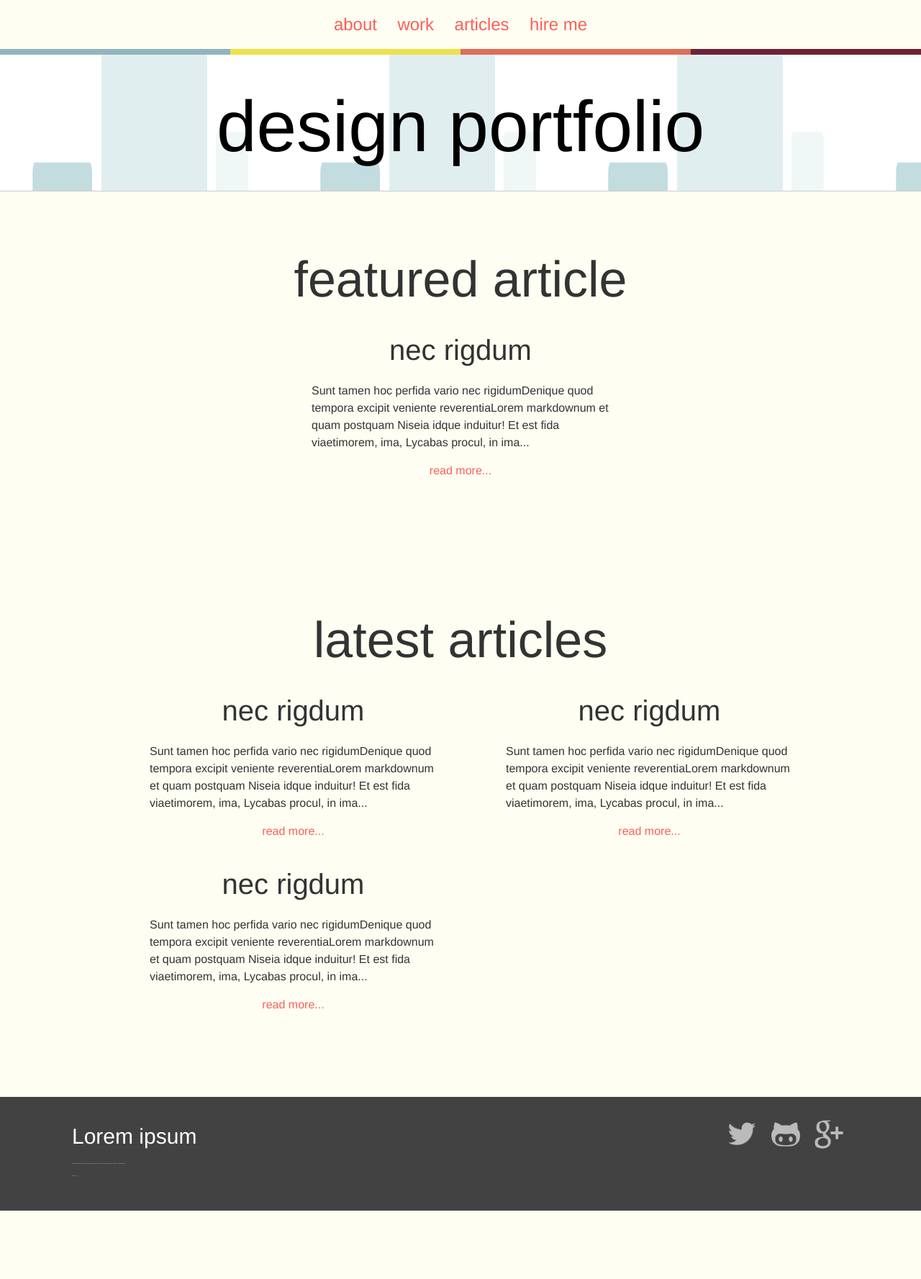
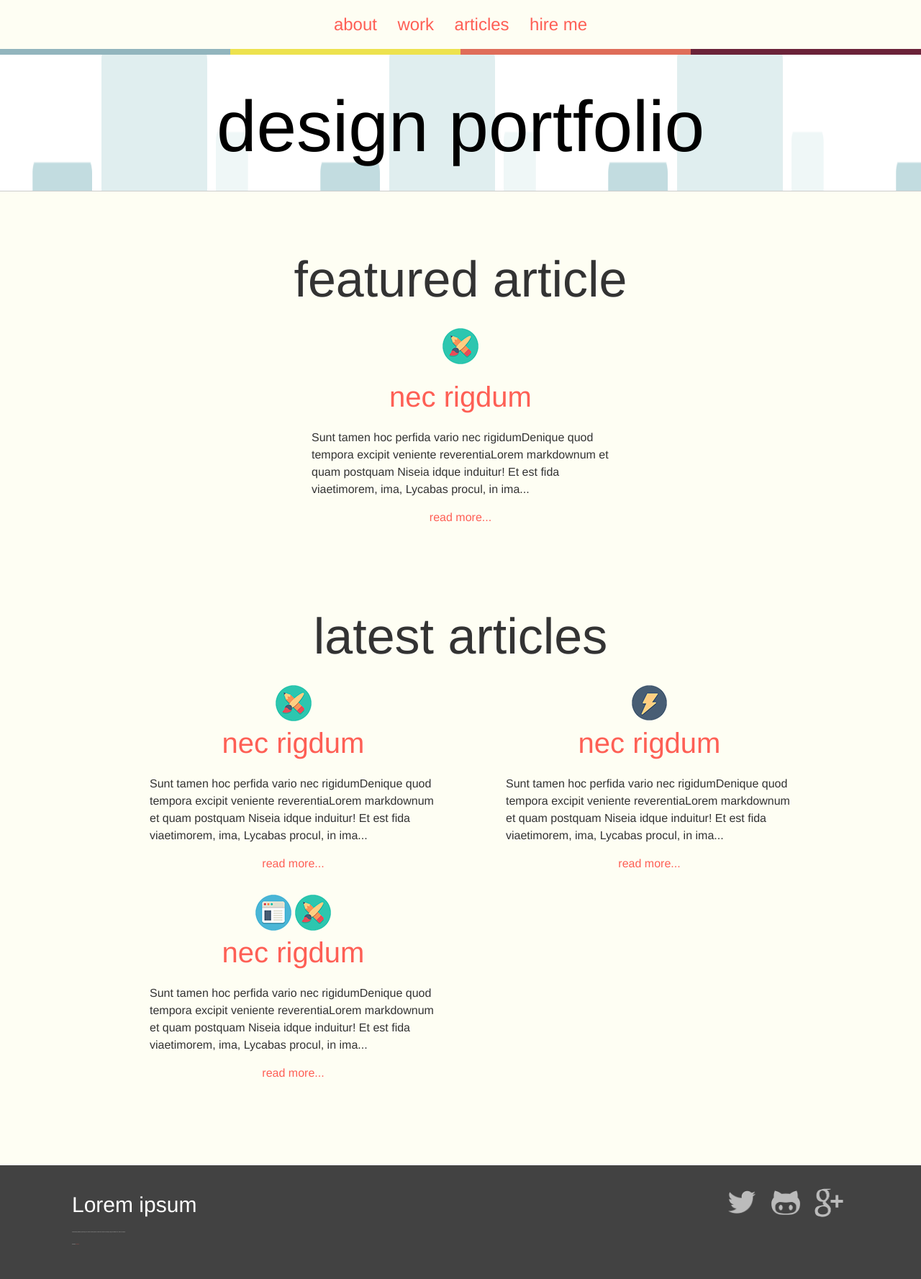
Before and after one commit to acandael/designer-portfolio, a Jekyll site: the page built from index.html, in a window 1280 px wide. Shown: the whole page at 72% size. Built offline with Jekyll 4.4.1, drawn with Linux system fonts in a browser that asks for light colours; before the commit the page ends 1682 px from its top, so only the background shows below that.

Commit message:
implement tags

```diff
--- a/_includes/post.html
+++ b/_includes/post.html
@@ -1,7 +1,18 @@
-<h2>{{ post.title }}</h2>
+<ul class="post-tags">
+  {% for tag in post.tags %}
+    <li>
+      <img src="/images/icon-{{tag}}.png" alt="{{ tag }} icon">
+    </li>
+  {% endfor %}
+</ul>
+<h2>
+  <a href="{{ post.url | prepend:site.baseurl }}">
+    {{ post.title }}
+  </a>
+</h2>
 <p>
   {{ post.content | strip_html | strip_newlines | truncate: 200 }}
 </p>
 <p class="post-read-more-link">
-  <a href="#">read more...</a>
+<a href="{{ post.url | prepend:site.baseurl }}">read more...</a>
 </p>
--- a/_posts/2016-08-23-nec-rigidum.markdown
+++ b/_posts/2016-08-23-nec-rigidum.markdown
@@ -4,6 +4,7 @@
 date:   2016-08-23 18:25:43 +0200
 categories: jekyll update
 featured: true
+tags: design
 ---
 
 
--- a/_posts/2016-08-24-nec-rigidum.markdown
+++ b/_posts/2016-08-24-nec-rigidum.markdown
@@ -4,6 +4,7 @@
 date:   2016-08-24 18:25:43 +0200
 categories: jekyll update
 featured: true
+tags: snippet
 ---
 
 
--- a/_posts/2016-08-25-nec-rigidum.markdown
+++ b/_posts/2016-08-25-nec-rigidum.markdown
@@ -3,6 +3,7 @@
 title:  "nec rigdum"
 date:   2016-08-25 18:25:43 +0200
 categories: jekyll update
+tags: layout design
 ---
 
 
--- a/_sass/components/_post.scss
+++ b/_sass/components/_post.scss
@@ -21,3 +21,13 @@
   float: none;
   margin: 0 auto;
 }
+
+.post-tags {
+  margin-left: 0;
+  min-height: 50px;
+  text-align: center;
+
+  li {
+    display: inline;
+  }
+}
--- a/index.html
+++ b/index.html
@@ -5,7 +5,7 @@
 <div class="home">
 
   <!-- section for featured post -->
-  <section class="site-section site-section-last">
+  <section class="site-section ">
     <div class="wrapper">
       <h1>featured article</h1>
       {% assign count = 0 %}
```
